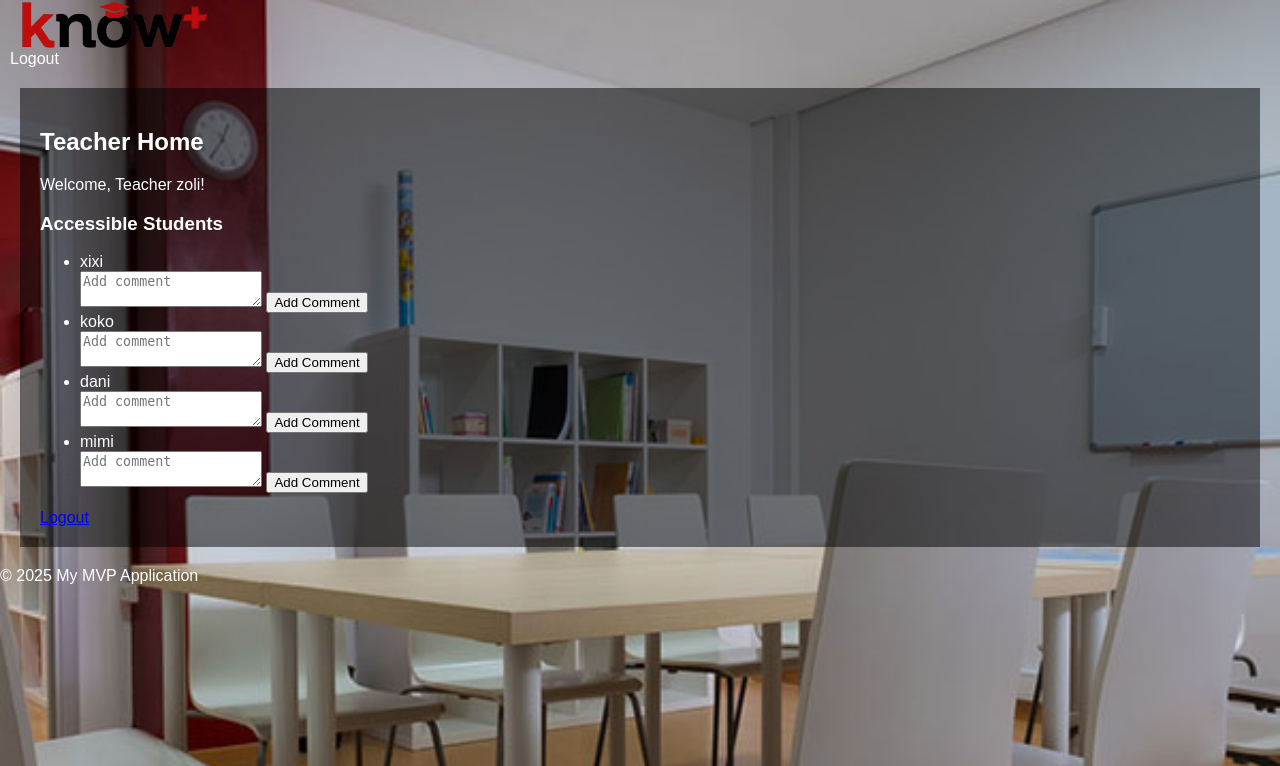
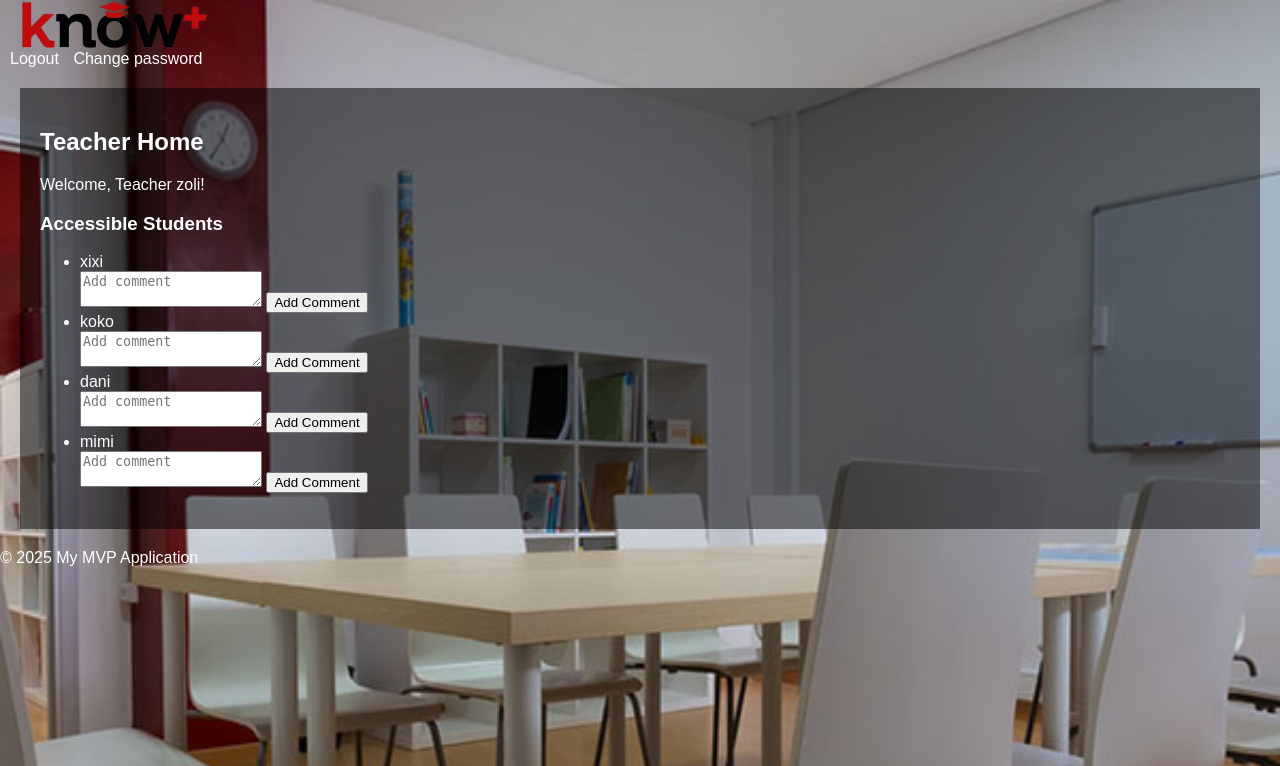
Before and after one commit to zsbati/mvp3, a Flask app: page /teacher in a window 1280 px wide. Shown: the top 766 px of the page. Run offline with Flask 3, Linux system fonts and the light colour scheme; a user stored in the database is signed in; parts of the project's set-up code (start-up, migrations or seed data) failed here and were passed over.

Commit message:
FINALLY, MVP flawless!

```diff
--- a/templates/base.html
+++ b/templates/base.html
@@ -22,9 +22,7 @@
   <div class="user-options">
       {% if current_user.is_authenticated %}
           <a href="{{ url_for('logout') }}">Logout</a>
-      {% else %}
-          <a href="{{ url_for('login') }}">Login</a>
-          <a href="{{ url_for('register') }}">Register</a>
+          <a href="{{ url_for('change_password') }}">Change password</a>
       {% endif %}
   </div>
 </div>
--- a/templates/student_home.html
+++ b/templates/student_home.html
@@ -28,9 +28,5 @@
         <li class="list-group-item">No comments yet.</li>
     {% endfor %}
     </ul>
-
-     {% if not admin_view %}  {# Only show logout for actual student view #}
-        <a href="{{ url_for('logout') }}" class="btn btn-danger mt-3">Logout</a>
-    {% endif %}
   </div>
 {% endblock %}
--- a/templates/teacher_home.html
+++ b/templates/teacher_home.html
@@ -28,8 +28,5 @@
     {% endfor %}
     </ul>
 
-    {% if not admin_view %} {# Only show logout for actual teacher view #}
-        <a href="{{ url_for('logout') }}" class="btn btn-danger mt-3">Logout</a>
-    {% endif %}
   </div>
 {% endblock %}
```
Also changed, not shown: instance/app.db.
